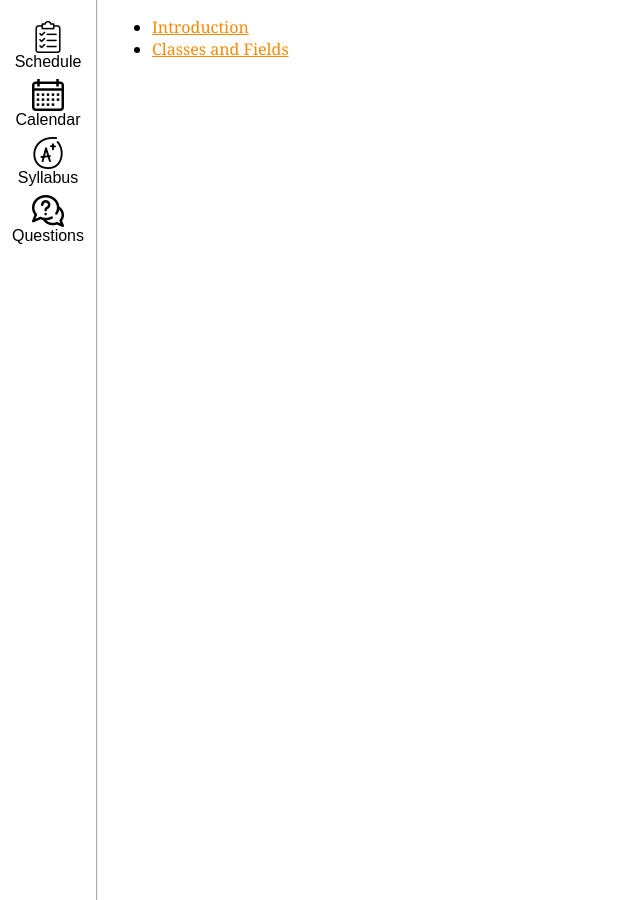
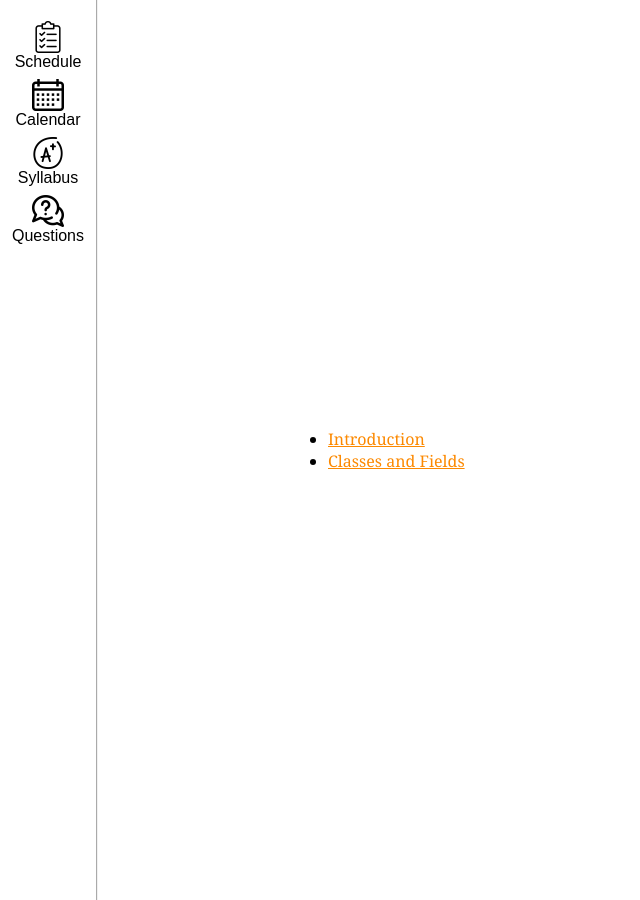
Before and after one commit to ucsd-cse11-w22/ucsd-cse11-w22.github.io, a Jekyll site: the page built from material.md, in a window 1280 px wide. Shown: the whole page, without its empty margins (0-640 px from the left). Built offline with Jekyll 4.4.1, drawn with Linux system fonts in a browser that asks for light colours.

Commit message:
style fussing

```diff
--- a/css/with-sidebar.css
+++ b/css/with-sidebar.css
@@ -61,17 +61,16 @@ html, body {
 
 .content {
     flex-grow: 1;
-    padding-left: 1em;
     font-family: Georgia, 'Times New Roman', Times, serif;
     box-sizing: content-box;
+    max-width: 50em;
+    margin: auto;
+    padding-left: 1em;
+    padding-right: 1em;
 }
 
 .content a {
     color: #fc8900;
-}
-
-.content {
-    max-width: 40em;
 }
 
 .content h1,
```
